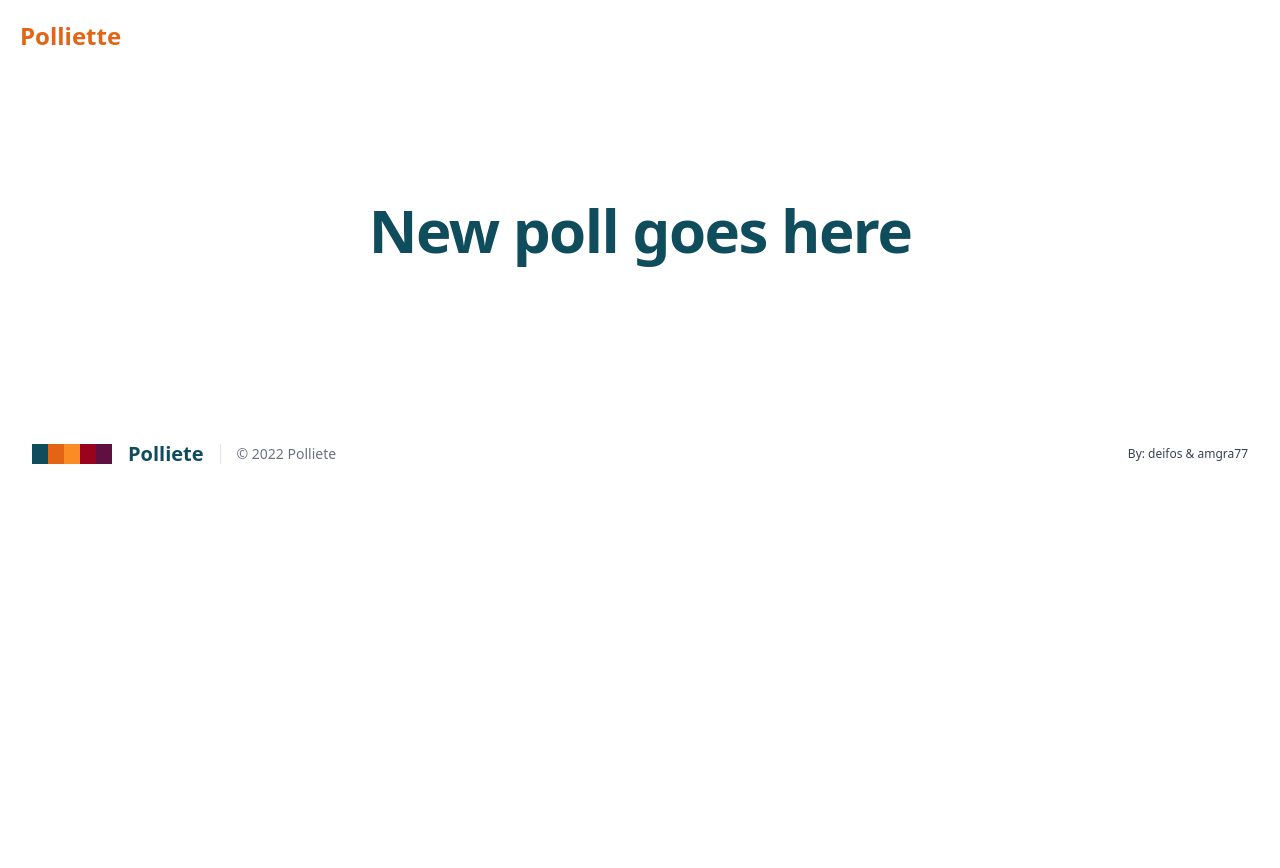
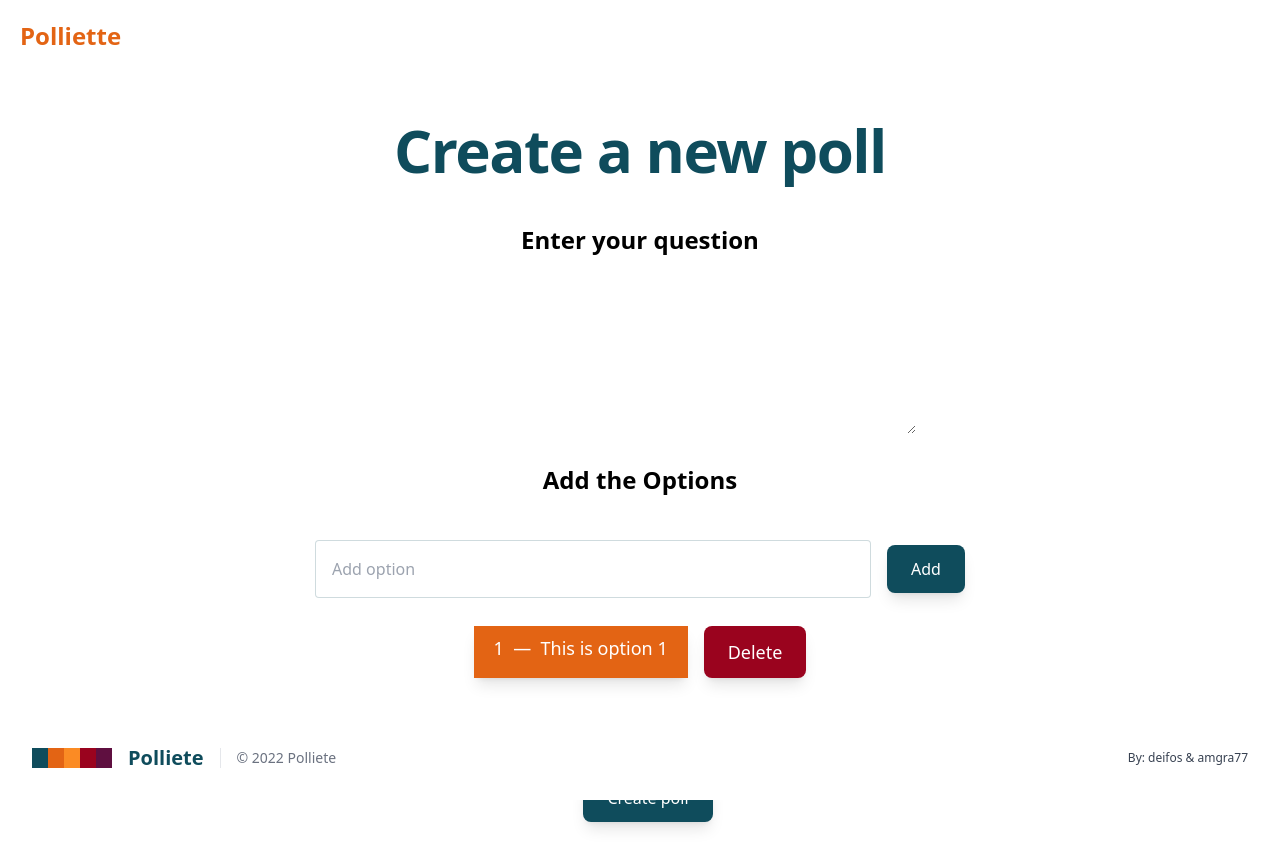
Before and after one commit to amgra77/poliette, a Next.js app: page /new in a window 1280 px wide. Shown: the top 868 px of the page. Before the commit the page ends 800 px from the top, so only its background shows below. Built offline with nearby package versions, Linux system fonts and the light colour scheme.

Commit message:
mock up for new poll page

```diff
--- a/pages/new.tsx
+++ b/pages/new.tsx
@@ -6,15 +6,31 @@ const New: NextPage = () => {
     return (
         <section>
             <main className="container md:p-0 mx-auto ">
-                <section className="px-2 py-32 bg-white md:px-0">
+                <section className="px-2 py-12 bg-white md:px-0">
                     <div className="container items-center max-w-6xl px-8 mx-auto xl:px-5">
                         <div className="flex flex-wrap items-center sm:-mx-3">
                             <div className="w-full md:w-full md:px-3">
-                                <div className="w-full pb-6 space-y-6 text-center ">
+                                <div className="w-full pb-6 space-y-8 text-center ">
                                     <h1 className="text-4xl font-extrabold tracking-tight text-primary1 sm:text-5xl md:text-4xl lg:text-5xl xl:text-6xl">
-                                        <span className="block xl:inline">New poll goes here</span>
+                                        <span className="block xl:inline">Create a new poll</span>
                                     </h1>
+                                    <div className="container mx-auto text-center h-full">
+                                        <div className="flex flex-col h-full">
+                                            <h1 className="p-3 text-4xl md:text-2xl font-bold mb-5"> Enter your question</h1>
+                                            <textarea rows={5} className="block w-6/12 m-auto px-4 py-3 mb-4 border-2 border-transparent border-gray-200 rounded-lg focus:ring focus:ring-blue-500 focus:outline-none" />
+                                            <h1 className='p-3 text-4xl md:text-2xl font-bold mb-5'>Add the Options</h1>
+                                            <div className="my-3">
+                                                <input type="text" placeholder="Add option" className="border border-primary1/20 w-1/2 p-4 rounded focus:outline-none focus-visible:ring focus-visible:ring-primary1 focus-within:shadow-lg" />
+                                                <button type="button" className="bg-primary1 py-3 px-6 rounded-lg text-white shadow-lg ml-4 ">Add</button>
+                                            </div>
 
+                                            <div className="flex justify-center text-lg my-4">
+                                                <span className="bg-primary2 text-white px-5 py-2 shadow-lg">1&nbsp; &mdash; &nbsp;This is option 1</span>
+                                                <button type="button" className="bg-primary4 py-3 px-6 rounded-lg text-white shadow-lg ml-4 ">Delete</button>
+                                            </div>
+                                        </div>
+                                        <button type="button" className="bg-primary1 py-3 px-6 rounded-lg text-white shadow-lg ml-4 my-20">Create poll</button>
+                                    </div>
                                 </div>
                             </div>
 
```
